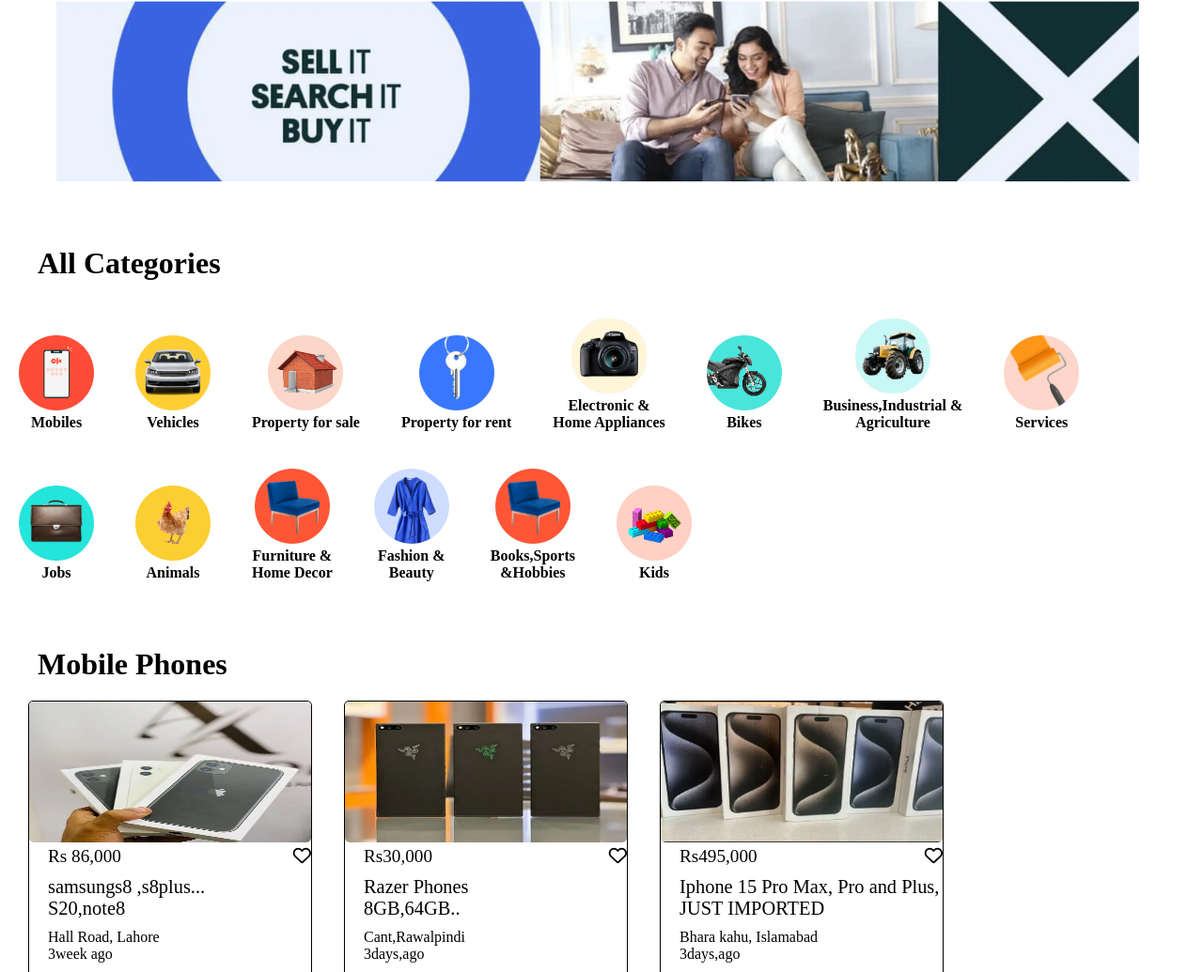
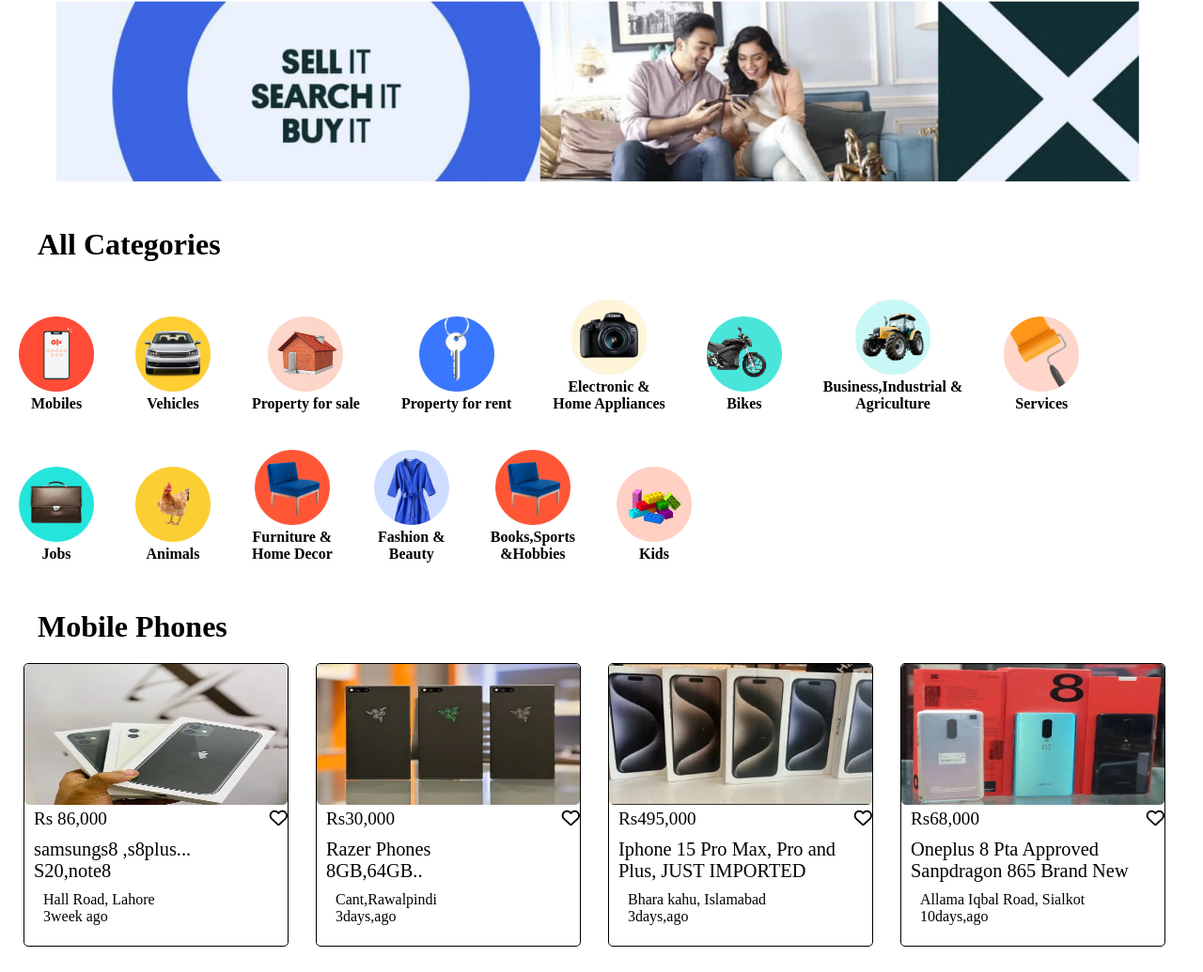
Before and after one commit to fatimaismail180/olx_page, a plain HTML site: page index.html in a window 1280 px wide. Shown: the part 168-1203 px from the top of the page at 94% size. Drawn offline with Linux system fonts and the light colour scheme.

Commit message:
Add files via upload
y

```diff
--- a/style.css
+++ b/style.css
@@ -143,19 +143,24 @@ button{
 } */
 h1{
     margin-left: 40px;
-    margin-top: 50px;
+    margin-top: 30px;
     margin-bottom: 20px;
 }
 /* #adds-area{
     margin-top: 50px;
 
 } */
+#adds-area{
+    width: 100%;
+    /* height: 00px; */
+
+}
 .add-card{
-   width: 300px;
+   width: 280px;
     height: 300px;
     border: 1px solid black;
     border-radius: 5px;
-    margin-left: 30px;
+    margin-left: 25px;
     display: inline-block;
 }
 .add-card img{
@@ -177,7 +182,7 @@ h1{
     margin-top: 10px;
 }
 .box p{
-    padding-left: 20px;
+    padding-left: 10px;
     font-size: larger;
 }
 .address-add{
```
